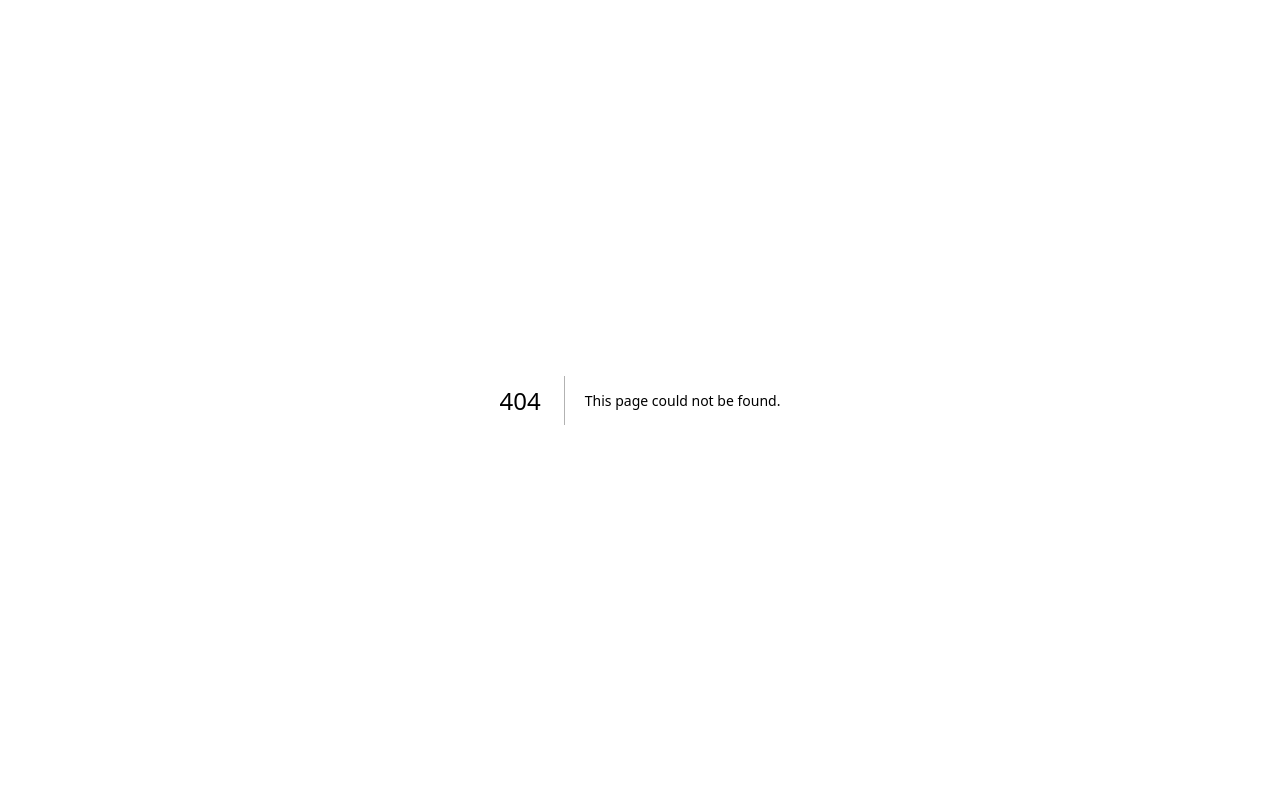
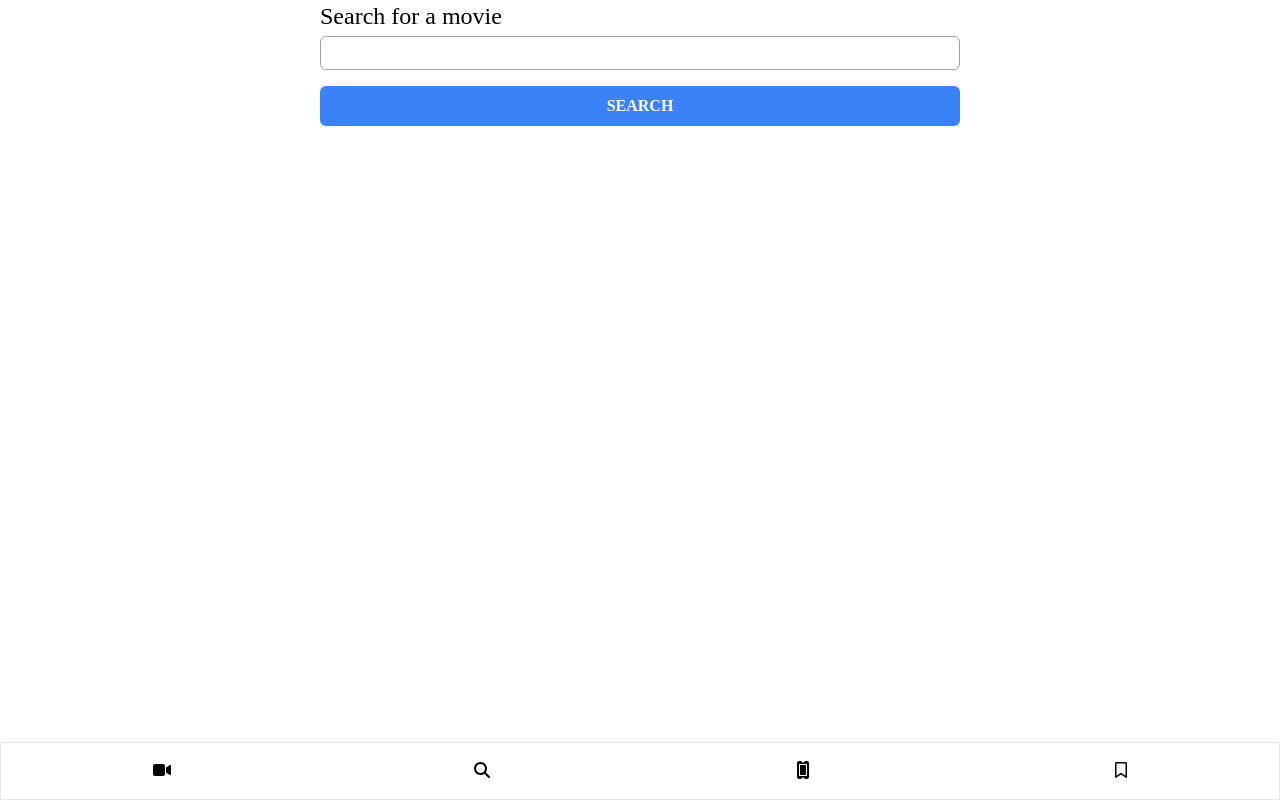
Before and after one commit to mikaeltv33n/movie-database, a Next.js app: page /moviesearch in a window 1280 px wide. Before the commit this address had no page. Built offline with nearby package versions, Linux system fonts and the light colour scheme.

Commit message:
adding searchform

```diff
--- a/src/app/bookmark/page.js
+++ b/src/app/bookmark/page.js
@@ -7,6 +7,7 @@ import { faStar, faArrowLeft } from '@fortawesome/free-solid-svg-icons';
 import BookmarkButton from '@/components/bookmarkbutton';
 import { toast, Zoom, ToastContainer } from 'react-toastify';
 import 'react-toastify/dist/ReactToastify.css';
+import NavBar from '@/components/navbar';
 
 const BookmarkedMovies = () => {
   const [bookmarkedMovies, setBookmarkedMovies] = useState([]);
@@ -141,6 +142,7 @@ const BookmarkedMovies = () => {
        transition={Zoom}
        autoClose={false}
       />
+      <NavBar />
     </div>
   );
 };
--- /dev/null
+++ b/src/app/moviesearch/page.js
@@ -0,0 +1,19 @@
+"use client"
+import React, { useState } from 'react';
+import SearchForm from '@/components/searchform'
+import NavBar from '@/components/navbar';
+
+const MovieSearch = () => {
+    const handleSearch = (results) => {
+        console.log('Search results:', results);
+    };
+
+    return (
+        <div>
+            <SearchForm onSearch={handleSearch} />
+            <NavBar/>
+        </div>
+    );
+};
+
+export default MovieSearch;
--- a/src/components/navbar.js
+++ b/src/components/navbar.js
@@ -1,5 +1,5 @@
 import { FontAwesomeIcon } from '@fortawesome/react-fontawesome';
-import { faVideo, faTicket, faBookmark } from '@fortawesome/free-solid-svg-icons';
+import { faVideo, faTicket, faMagnifyingGlass } from '@fortawesome/free-solid-svg-icons';
 import { faBookmark as farBookmark } from '@fortawesome/free-regular-svg-icons';
 import Link from 'next/link';
 
@@ -8,6 +8,9 @@ export default function NavBar() {
         <nav className='fixed bottom-0 flex justify-around items-center w-full border bg-white py-4'>
             <Link href="/">
                 <FontAwesomeIcon icon={faVideo} className='text-black' />
+            </Link>
+            <Link href="/moviesearch">
+                <FontAwesomeIcon icon={faMagnifyingGlass} className='text-black' />
             </Link>
             <Link href="/signin">
                 <FontAwesomeIcon className='rotate-90 text-black' icon={faTicket} />
--- /dev/null
+++ b/src/components/searchform.js
@@ -0,0 +1,56 @@
+import React, { useState } from 'react';
+
+const SearchForm = ({ onSearch }) => {
+    const [query, setQuery] = useState('');
+
+    const handleSubmit = async (event) => {
+        event.preventDefault();
+        try {
+          const apiKey = process.env.NEXT_PUBLIC_API_KEY;
+
+          const options = {
+            method: 'GET',
+            headers: {
+              accept: 'application/json',
+              Authorization: 'Bearer ' + process.env.NEXT_PUBLIC_READ_ACCESS_TOKEN
+            }
+          };
+
+          const apiUrl = `https://api.themoviedb.org/3/discover/movie?api_key=${apiKey}&query=${query}&include_adult=false&include_video=false&language=en-US&page=1&sort_by=trending/all.desc`;
+          const response = await fetch(apiUrl, options);
+          if (!response.ok) {
+            throw new Error('Failed to fetch search results');
+          }
+          const data = await response.json();
+          onSearch(data.results);
+        } catch (error) {
+          console.error('Fetch Error:', error);
+        }
+      };
+
+    const handleChange = (event) => {
+        setQuery(event.target.value);
+    };
+
+    return (
+        <form onSubmit={handleSubmit} className="flex flex-col w-1/2 mx-auto">
+            <div className="flex flex-col mb-4">
+                <label htmlFor="query" className="mb-1 text-2xl">Search for a movie</label>
+                <input
+                    type="text"
+                    id="query"
+                    name="query"
+                    value={query}
+                    onChange={handleChange}
+                    className="text-black border border-gray-400 rounded-md px-3 py-1"
+                />
+            </div>
+
+            <button type="submit" className="text-white px-4 py-2 uppercase font-semibold rounded-md bg-blue-500 hover:bg-blue-600">
+                Search
+            </button>
+        </form>
+    );
+};
+
+export default SearchForm;
```
